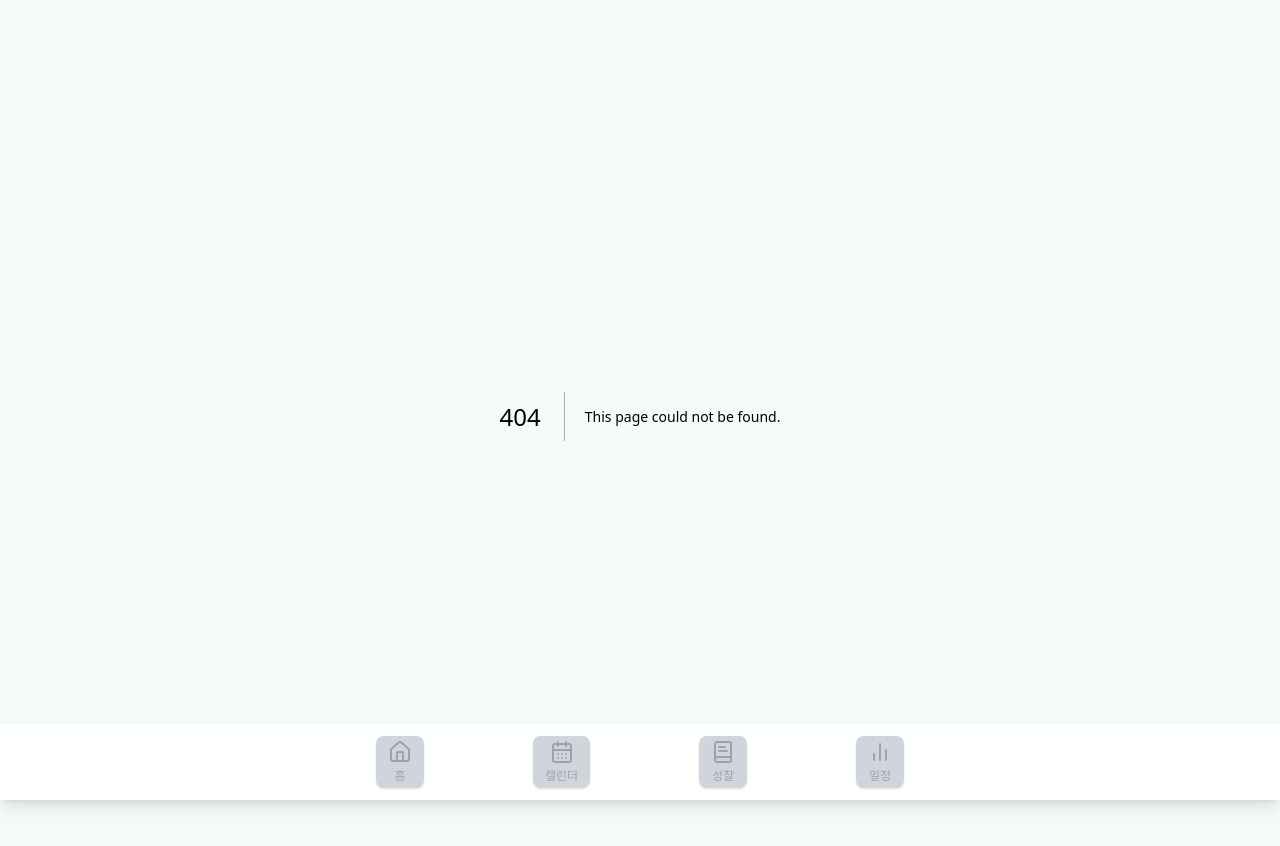
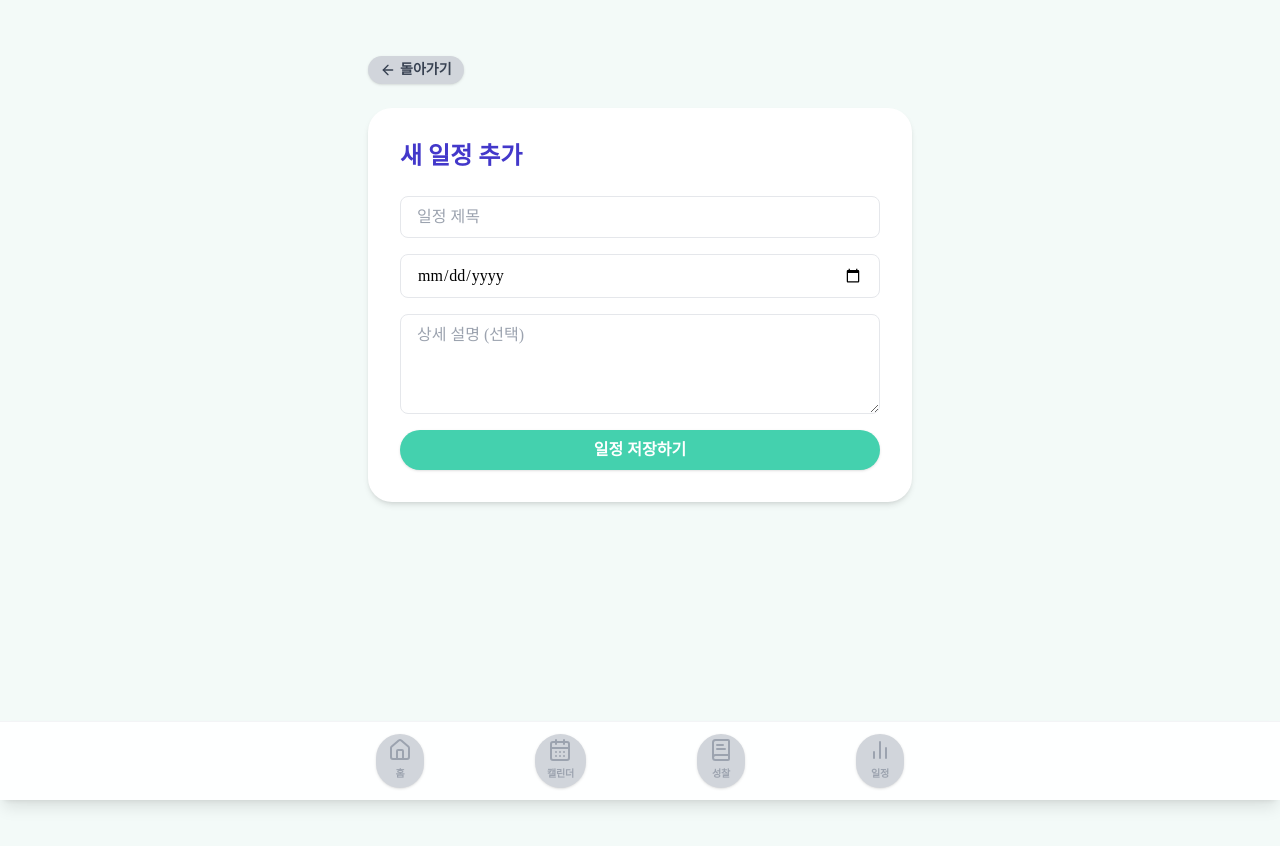
Before and after one commit to zero5p/reflect-ai, a Next.js app: page /schedule/new in a window 1280 px wide. Before the commit this address had no page. Shown: the top 846 px of the page. After the commit the page ends 800 px from the top, so only its background shows below. Built offline with nearby package versions, Linux system fonts and the light colour scheme.

Commit message:
캘린더 날짜 상세 모달에 mock 일정/성찰 데이터 표시 및 UI 개선

```diff
--- a/app/calendar/page.tsx
+++ b/app/calendar/page.tsx
@@ -3,6 +3,7 @@
 import { useState } from "react";
 import Button from "../components/ui/Button";
 import Card from "../components/ui/Card";
+import FloatingActionButton from "../components/ui/FloatingActionButton"; // 추가
 import {
   Calendar as CalendarIcon,
   ChevronLeft,
@@ -10,6 +11,8 @@ import {
   PlusCircle,
 } from "lucide-react";
 import Link from "next/link";
+import { mockReflections } from "../data/mockReflections";
+import { mockEvents } from "../data/mockEvents";
 
 export default function CalendarPage() {
   const [currentMonth, setCurrentMonth] = useState(new Date());
@@ -132,12 +135,31 @@ export default function CalendarPage() {
         <div className="fixed inset-0 bg-black/40 flex items-center justify-center z-50">
           <div className="bg-white rounded-xl shadow-lg p-8 w-full max-w-md">
             <h3 className="text-lg font-bold mb-2">
-              {selectedDate.getFullYear()}년 {selectedDate.getMonth() + 1}월{" "}
-              {selectedDate.getDate()}일
+              {selectedDate.getFullYear()}년 {selectedDate.getMonth() + 1}월 {selectedDate.getDate()}일
             </h3>
-            <p className="mb-2 text-gray-700">
-              해당 날짜의 성찰/일정/이벤트 상세 내용 (실제 연동은 추후 구현)
-            </p>
+            {/* 날짜별 mock 일정/성찰 표시 */}
+            <div className="mb-4">
+              <div className="font-semibold text-indigo-700 mb-1">일정</div>
+              {mockEvents.filter(e => e.date === selectedDate.toISOString().slice(0,10)).length === 0 ? (
+                <div className="text-gray-400 text-sm mb-2">등록된 일정이 없습니다.</div>
+              ) : (
+                <ul className="mb-2 text-sm">
+                  {mockEvents.filter(e => e.date === selectedDate.toISOString().slice(0,10)).map(e => (
+                    <li key={e.id} className="mb-1">• <span className="font-semibold">{e.title}</span> <span className="text-gray-500">{e.description}</span></li>
+                  ))}
+                </ul>
+              )}
+              <div className="font-semibold text-indigo-700 mt-4 mb-1">성찰</div>
+              {mockReflections.filter(r => r.createdAt.slice(0,10) === selectedDate.toISOString().slice(0,10)).length === 0 ? (
+                <div className="text-gray-400 text-sm">등록된 성찰이 없습니다.</div>
+              ) : (
+                <ul className="mb-2 text-sm">
+                  {mockReflections.filter(r => r.createdAt.slice(0,10) === selectedDate.toISOString().slice(0,10)).map(r => (
+                    <li key={r.id} className="mb-1">• <span className="font-semibold">{r.emotion}</span>: {r.content}</li>
+                  ))}
+                </ul>
+              )}
+            </div>
             <div className="flex justify-end">
               <Button color="indigo" size="md" onClick={() => setShowDetailModal(false)}>
                 닫기
@@ -166,15 +188,10 @@ export default function CalendarPage() {
       )}
 
       {/* [UI/UX 개선] 플로팅 액션 버튼 */}
-      <Button
-        color="indigo"
-        size="lg"
-        className="fixed bottom-8 right-8 shadow-lg z-50"
-        title="일정/성찰 추가"
+      <FloatingActionButton
         onClick={() => setShowAddModal(true)}
-      >
-        +
-      </Button>
+        label="일정/성찰 추가"
+      />
     </div>
   );
 }
--- a/app/components/Navigation.tsx
+++ b/app/components/Navigation.tsx
@@ -28,12 +28,12 @@ export default function Navigation() {
             asChild
             color={pathname === item.href ? "mint" : "gray"}
             size="sm"
-            className={`flex flex-col items-center gap-1 px-2 py-1 rounded-lg transition-all ${pathname === item.href ? 'shadow-md scale-110' : ''}`}
+            className={`flex flex-col items-center gap-0.5 px-2 py-1 rounded-full transition-all duration-200 ${pathname === item.href ? 'shadow-lg scale-110 ring-2 ring-mint-300 bg-mint-50' : ''}`}
             aria-label={item.label}
           >
             <Link href={item.href} className="flex flex-col items-center">
-              <span className={`text-lg md:text-xl ${pathname === item.href ? 'text-mint-600' : 'text-gray-400'}`}>{item.icon}</span>
-              <span className={`text-xs font-medium ${pathname === item.href ? 'text-mint-700' : 'text-gray-400'}`}>{item.label}</span>
+              <span className={`text-xl md:text-2xl ${pathname === item.href ? 'text-mint-600' : 'text-gray-400'}`}>{item.icon}</span>
+              <span className={`text-[10px] font-semibold tracking-tight ${pathname === item.href ? 'text-mint-700' : 'text-gray-400'}`}>{item.label}</span>
             </Link>
           </Button>
         ))}
--- /dev/null
+++ b/app/components/ui/FloatingActionButton.tsx
@@ -0,0 +1,40 @@
+"use client";
+import React from "react";
+import { Plus } from "lucide-react";
+import clsx from "clsx";
+
+interface FloatingActionButtonProps {
+  onClick?: () => void;
+  label?: string;
+  href?: string;
+  className?: string;
+}
+
+export default function FloatingActionButton({
+  onClick,
+  label = "추가",
+  href,
+  className = "",
+}: FloatingActionButtonProps) {
+  const button = (
+    <button
+      type="button"
+      onClick={onClick}
+      className={clsx(
+        "fixed bottom-20 right-6 md:bottom-8 md:right-10 z-50 flex items-center justify-center w-16 h-16 rounded-full bg-mint-500 hover:bg-mint-400 text-white shadow-xl transition-all border-4 border-white focus:outline-none focus:ring-4 focus:ring-mint-200",
+        className
+      )}
+      aria-label={label}
+    >
+      <Plus className="w-8 h-8" />
+    </button>
+  );
+  if (href) {
+    return (
+      <a href={href} className="fixed bottom-20 right-6 md:bottom-8 md:right-10 z-50">
+        {button}
+      </a>
+    );
+  }
+  return button;
+}
--- /dev/null
+++ b/app/data/mockEvents.ts
@@ -0,0 +1,27 @@
+export interface MockEvent {
+  id: string;
+  title: string;
+  date: string; // yyyy-mm-dd
+  description: string;
+}
+
+export const mockEvents: MockEvent[] = [
+  {
+    id: "e1",
+    title: "AI 미팅",
+    date: "2025-04-24",
+    description: "AI 프로젝트 킥오프 미팅 (오전 10시)",
+  },
+  {
+    id: "e2",
+    title: "운동",
+    date: "2025-04-24",
+    description: "저녁 헬스장 방문 (오후 7시)",
+  },
+  {
+    id: "e3",
+    title: "스터디",
+    date: "2025-04-23",
+    description: "리액트 스터디 모임 (오후 8시)",
+  },
+];
--- /dev/null
+++ b/app/schedule/new/page.tsx
@@ -0,0 +1,71 @@
+"use client";
+
+import { useState } from "react";
+import { useRouter } from "next/navigation";
+import Card from "@/app/components/ui/Card";
+import Button from "@/app/components/ui/Button";
+import { ArrowLeft } from "lucide-react";
+
+export default function NewSchedulePage() {
+  const router = useRouter();
+  const [form, setForm] = useState({
+    title: "",
+    date: "",
+    description: ""
+  });
+  const [isSubmitting, setIsSubmitting] = useState(false);
+
+  const handleChange = (e: React.ChangeEvent<HTMLInputElement | HTMLTextAreaElement>) => {
+    setForm({ ...form, [e.target.name]: e.target.value });
+  };
+
+  const handleSubmit = async (e: React.FormEvent) => {
+    e.preventDefault();
+    setIsSubmitting(true);
+    setTimeout(() => {
+      setIsSubmitting(false);
+      alert("일정이 저장되었습니다! (실제 저장은 추후 구현)");
+      router.push("/schedule");
+    }, 800);
+  };
+
+  return (
+    <div className="max-w-xl mx-auto px-4 py-10">
+      <Button color="gray" size="sm" onClick={() => router.back()} className="mb-6 flex items-center gap-1">
+        <ArrowLeft className="w-4 h-4" /> 돌아가기
+      </Button>
+      <Card color="white" rounded shadow className="p-8">
+        <h1 className="text-2xl font-bold mb-6 text-indigo-700">새 일정 추가</h1>
+        <form onSubmit={handleSubmit} className="flex flex-col gap-4">
+          <input
+            type="text"
+            name="title"
+            value={form.title}
+            onChange={handleChange}
+            placeholder="일정 제목"
+            className="border rounded-lg px-4 py-2 text-base focus:outline-none focus:ring-2 focus:ring-mint-300"
+            required
+          />
+          <input
+            type="date"
+            name="date"
+            value={form.date}
+            onChange={handleChange}
+            className="border rounded-lg px-4 py-2 text-base focus:outline-none focus:ring-2 focus:ring-mint-300"
+            required
+          />
+          <textarea
+            name="description"
+            value={form.description}
+            onChange={handleChange}
+            placeholder="상세 설명 (선택)"
+            className="border rounded-lg px-4 py-2 text-base focus:outline-none focus:ring-2 focus:ring-mint-300 min-h-[100px]"
+          />
+          <Button color="mint" size="md" type="submit" disabled={isSubmitting}>
+            {isSubmitting ? "저장 중..." : "일정 저장하기"}
+          </Button>
+        </form>
+      </Card>
+    </div>
+  );
+}
--- a/app/schedule/page.tsx
+++ b/app/schedule/page.tsx
@@ -11,8 +11,9 @@ import AIScheduleRecommendations from "@/app/components/AIScheduleRecommendation
 import { useState } from "react";
 import Button from "@/app/components/ui/Button";
 import Card from "@/app/components/ui/Card";
-import { CalendarDays, PlusCircle } from "lucide-react";
+import { CalendarDays } from "lucide-react";
 import Link from "next/link";
+import FloatingActionButton from "../components/ui/FloatingActionButton";
 
 export default function SchedulePage() {
   // 샘플 템플릿 데이터
@@ -104,11 +105,6 @@ export default function SchedulePage() {
           <h1 className="text-2xl md:text-3xl font-bold text-white mb-1 drop-shadow">일정 최적화</h1>
           <p className="text-white/90 mb-2 md:text-lg">계획을 세우고, 하루를 더 가볍게!</p>
         </div>
-        <Button color="lavender" size="md" asChild>
-          <Link href="/schedule/new" className="inline-flex items-center">
-            <PlusCircle className="w-5 h-5 mr-1" /> 새 일정 추가
-          </Link>
-        </Button>
       </Card>
 
       <Tabs defaultValue="recommendations">
@@ -204,6 +200,11 @@ export default function SchedulePage() {
           {toastMsg}
         </div>
       )}
+      {/* [UI/UX 개선] 플로팅 액션 버튼 */}
+      <FloatingActionButton
+        href="/schedule/new"
+        label="새 일정 추가"
+      />
     </div>
   );
 }
```
